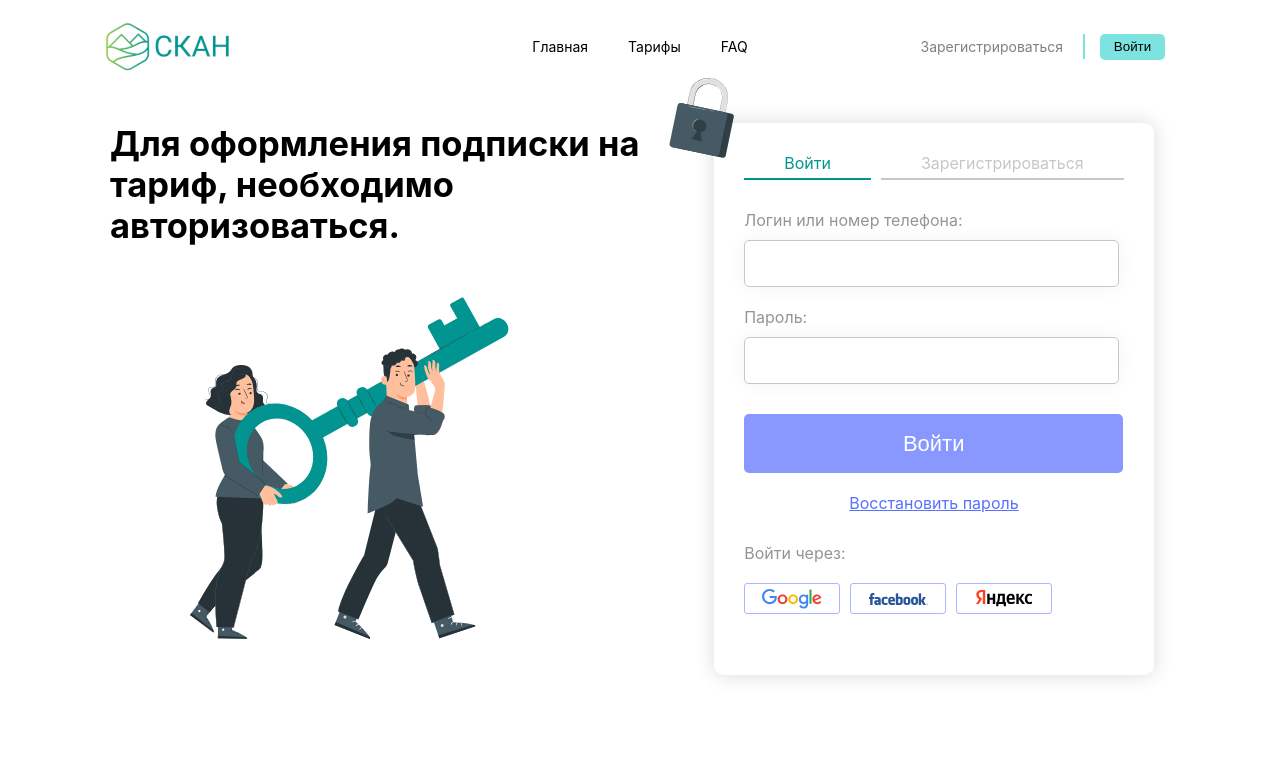
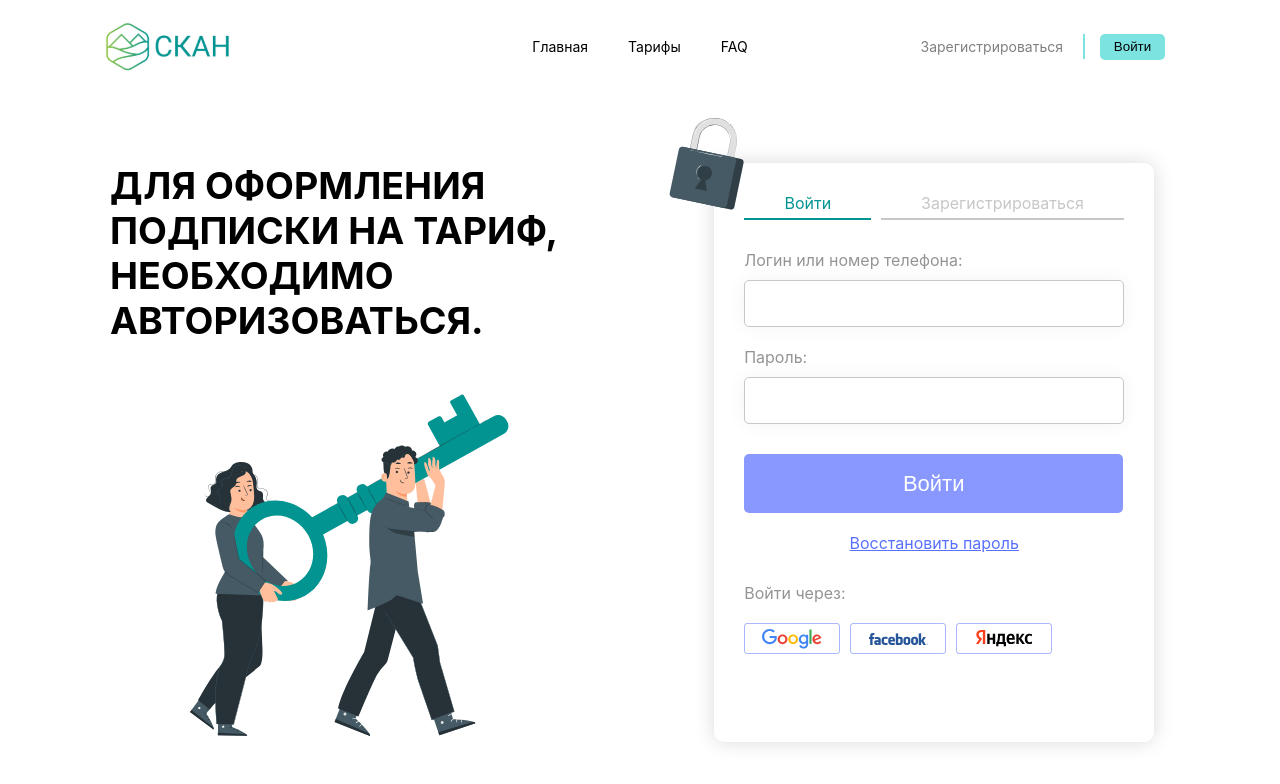
Before and after one commit to AndrewMosh/Scan, a React (Create React App) app: page / in a window 1280 px wide. Shown: the top 784 px of the page. Built offline with nearby package versions, Linux system fonts and the light colour scheme.

Commit message:
auth fixed

```diff
--- a/src/Components/Auth/auth.scss
+++ b/src/Components/Auth/auth.scss
@@ -1,27 +1,30 @@
 .auth_container {
   max-width: 1440px;
-  margin: 0 auto;
+  margin: 70px auto;
   .auth_container_content {
     display: flex;
     margin: 30px 110px;
+
     .auth_left {
       h2 {
         margin: 0;
+        text-transform: uppercase;
+        padding-right: 50px;
       }
       img {
         margin: 20px 0 0 30px;
-        padding: 30px 50px;
+        padding: 30px 0 0 50px;
       }
       width: 57%;
       text-align: left;
-      font-size: 23px;
+      font-size: 25px;
     }
     .auth_right {
-      width: 28%;
       display: flex;
+      max-width: 400px;
       .auth_form {
         .auth_form_lock {
-          max-width: 15%;
+          max-width: 20%;
           position: absolute;
           top: -45px;
           left: -45px;
@@ -47,7 +50,7 @@
           margin-bottom: 20px;
         }
         input {
-          width: 369px;
+          width: 374px;
           height: 43px;
           border: 1px solid #c7c7c7;
           box-shadow: 0px 0px 20px rgba(0, 0, 0, 0.05);
@@ -60,7 +63,6 @@
         border-radius: 10px;
         box-shadow: 0px 0px 20px rgba(0, 0, 0, 0.15);
         padding: 30px;
-        justify-content: flex-start;
         position: relative;
         .auth_form_enter {
           display: flex;
```
